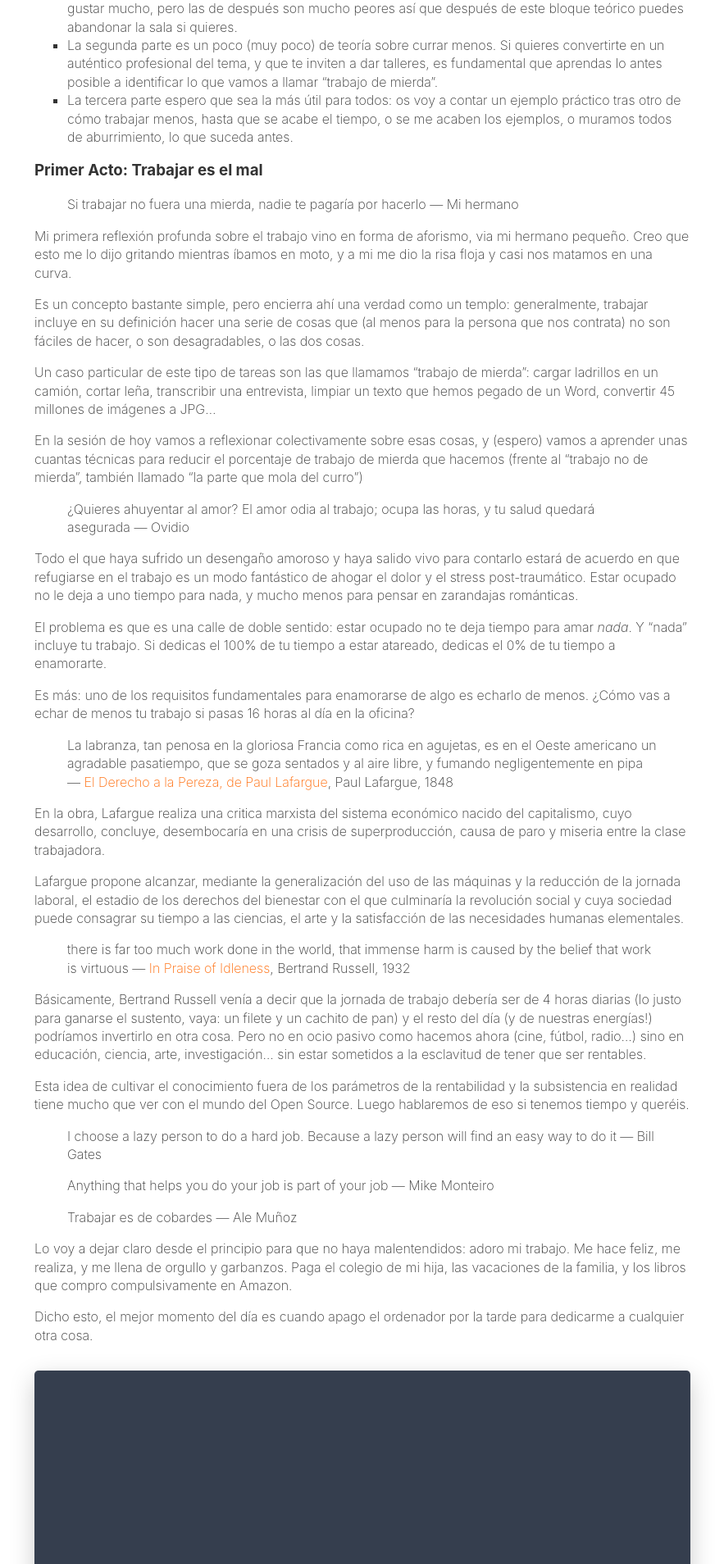
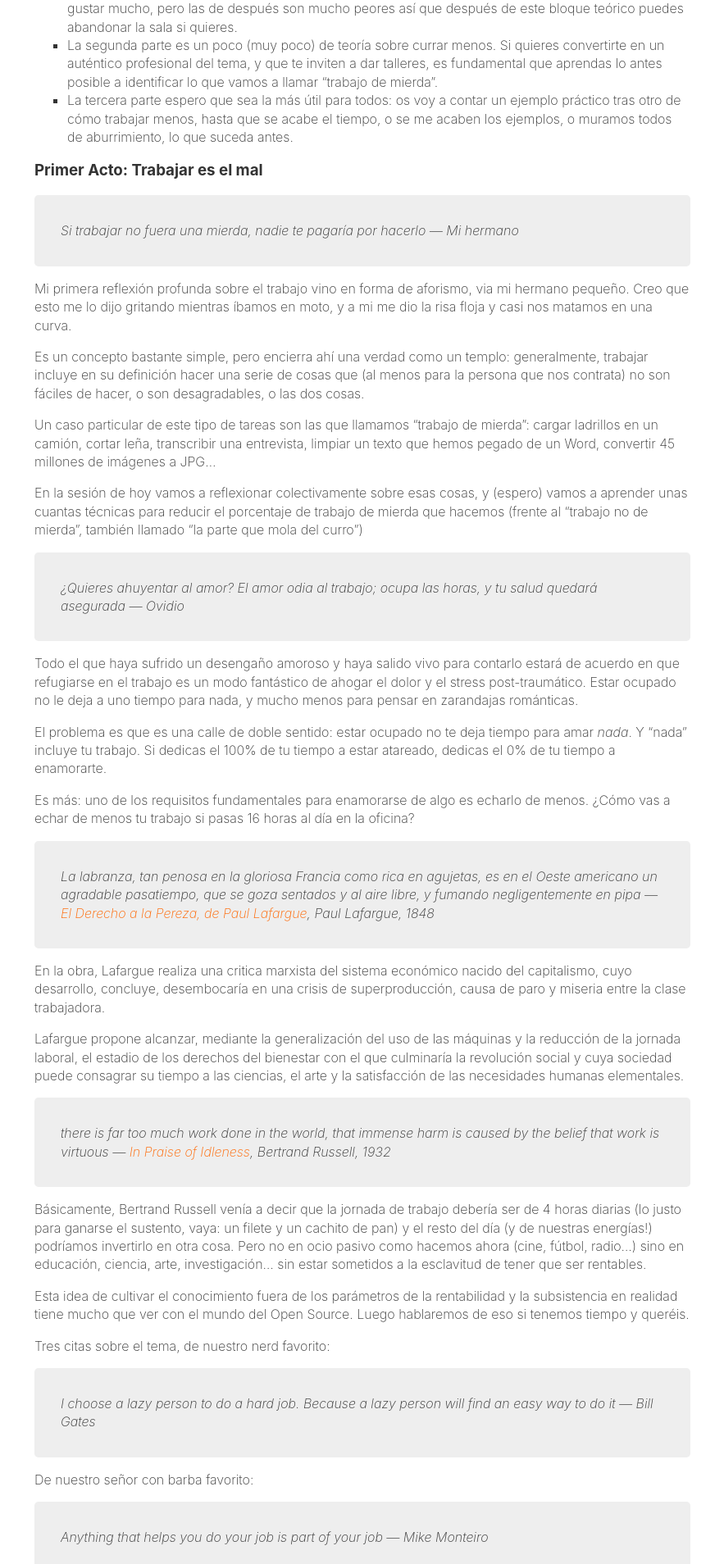
Before and after one commit to bomberstudios/sofanaranja, a Jekyll site: the page built from talks/2015-06-05-uxspain.md, in a window 1280 px wide. Shown: the part 1056-2964 px from the top of the page at 82% size, without its empty margins (198-1081 px from the left). Built offline with Jekyll 4.4.1, drawn with Linux system fonts in a browser that asks for light colours; some of the changed text lies outside the part shown.

Commit message:
Tweaks to quotes

```diff
--- a/css/style.scss
+++ b/css/style.scss
@@ -75,6 +75,14 @@
   background-color: $orange;
 }
 
+blockquote {
+  margin: 0;
+  padding: 1em 2em;
+  background-color: #eee;
+  font-style: italic;
+  border-radius: 0.3em;
+}
+
 ul {
   list-style-type: square;
 }
--- a/talks/2015-06-05-uxspain.md
+++ b/talks/2015-06-05-uxspain.md
@@ -59,9 +59,15 @@
 
 Esta idea de cultivar el conocimiento fuera de los parámetros de la rentabilidad y la subsistencia en realidad tiene mucho que ver con el mundo del Open Source. Luego hablaremos de eso si tenemos tiempo y queréis.
 
+Tres citas sobre el tema, de nuestro nerd favorito:
+
 > I choose a lazy person to do a hard job. Because a lazy person will find an easy way to do it — Bill Gates
 
+De nuestro señor con barba favorito:
+
 > Anything that helps you do your job is part of your job — Mike Monteiro
+
+Y de este que os habla:
 
 > Trabajar es de cobardes — Ale Muñoz
 
```
